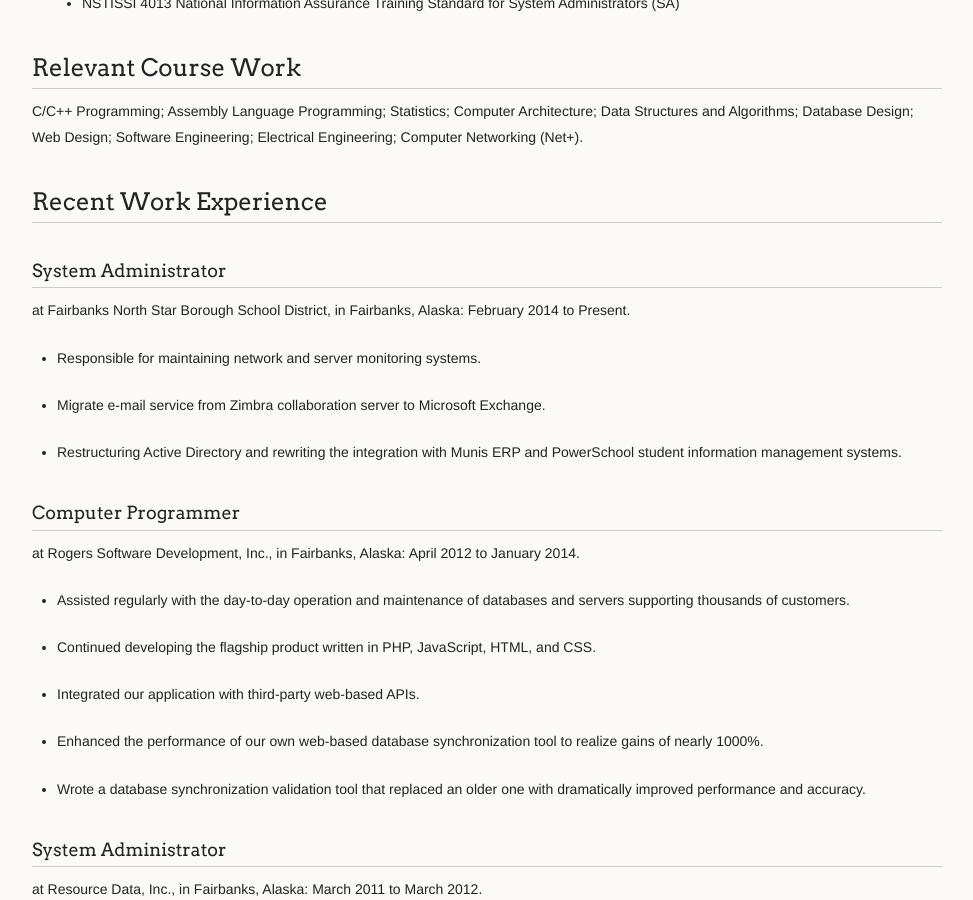
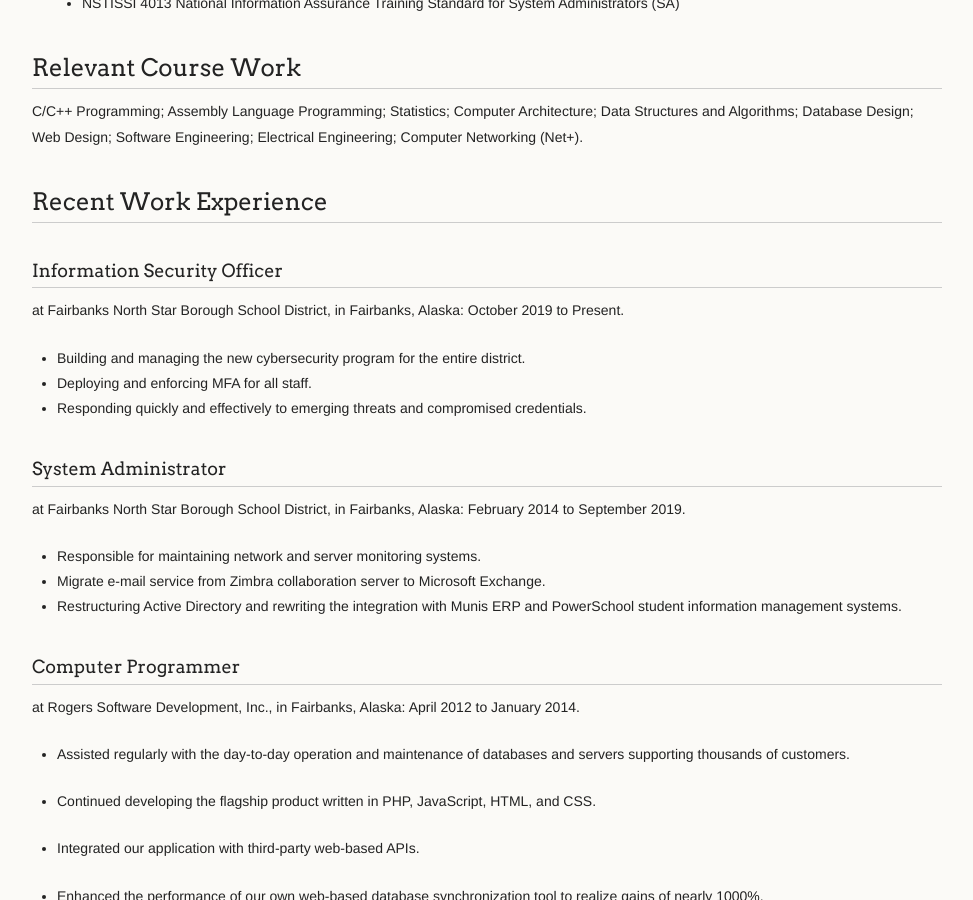
Before and after one commit to Kromey/Kromey.github.io, a Jekyll site: the page built from about/cv/index.md, in a window 1280 px wide and 900 px high, scrolled down 739 px. Shown: the whole window, without its empty margins (153-1126 px from the left). Built offline with Jekyll 4.4.1, drawn with Linux system fonts in a browser that asks for light colours.

Commit message:
Update CV

```diff
--- a/about/cv/index.md
+++ b/about/cv/index.md
@@ -50,22 +50,20 @@
 ## Recent Work Experience
 
 
+### Information Security Officer
 
+at Fairbanks North Star Borough School District, in Fairbanks, Alaska: October 2019 to Present.
+
+  * Building and managing the new cybersecurity program for the entire district.
+  * Deploying and enforcing MFA for all staff.
+  * Responding quickly and effectively to emerging threats and compromised credentials.
 
 ### System Administrator
 
-
-at Fairbanks North Star Borough School District, in Fairbanks, Alaska: February 2014 to Present.
-
-
-
+at Fairbanks North Star Borough School District, in Fairbanks, Alaska: February 2014 to September 2019.
 
   * Responsible for maintaining network and server monitoring systems.
-
-
   * Migrate e-mail service from Zimbra collaboration server to Microsoft Exchange.
-
-
   * Restructuring Active Directory and rewriting the integration with Munis ERP and PowerSchool student information management systems.
 
 
```
